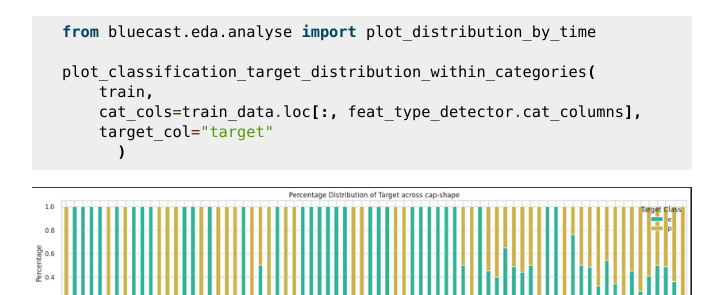
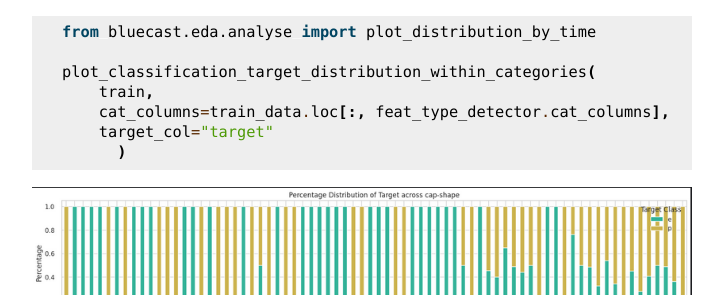
Before and after one commit to ThomasMeissnerDS/BlueCast, a Sphinx documentation site: the page built from docs/source/EDA.md, in a window 1280 px wide and 900 px high, scrolled down 5961 px. Shown: the part 157-452 px from the top of the window, without its empty margins (388-1111 px from the left). Built offline with Sphinx 7.4.7, drawn with Linux system fonts in a browser that asks for light colours.

Commit message:
Fix docs

````diff
--- a/docs/source/EDA.md
+++ b/docs/source/EDA.md
@@ -178,7 +178,7 @@ from bluecast.eda.analyse import plot_distribution_by_time
 
 plot_classification_target_distribution_within_categories(
     train,
-    cat_cols=train_data.loc[:, feat_type_detector.cat_columns],
+    cat_columns=train_data.loc[:, feat_type_detector.cat_columns],
     target_col="target"
       )
 ```
````
Also changed, not shown: other parts of docs/source/EDA.md (+1 -1 lines).
